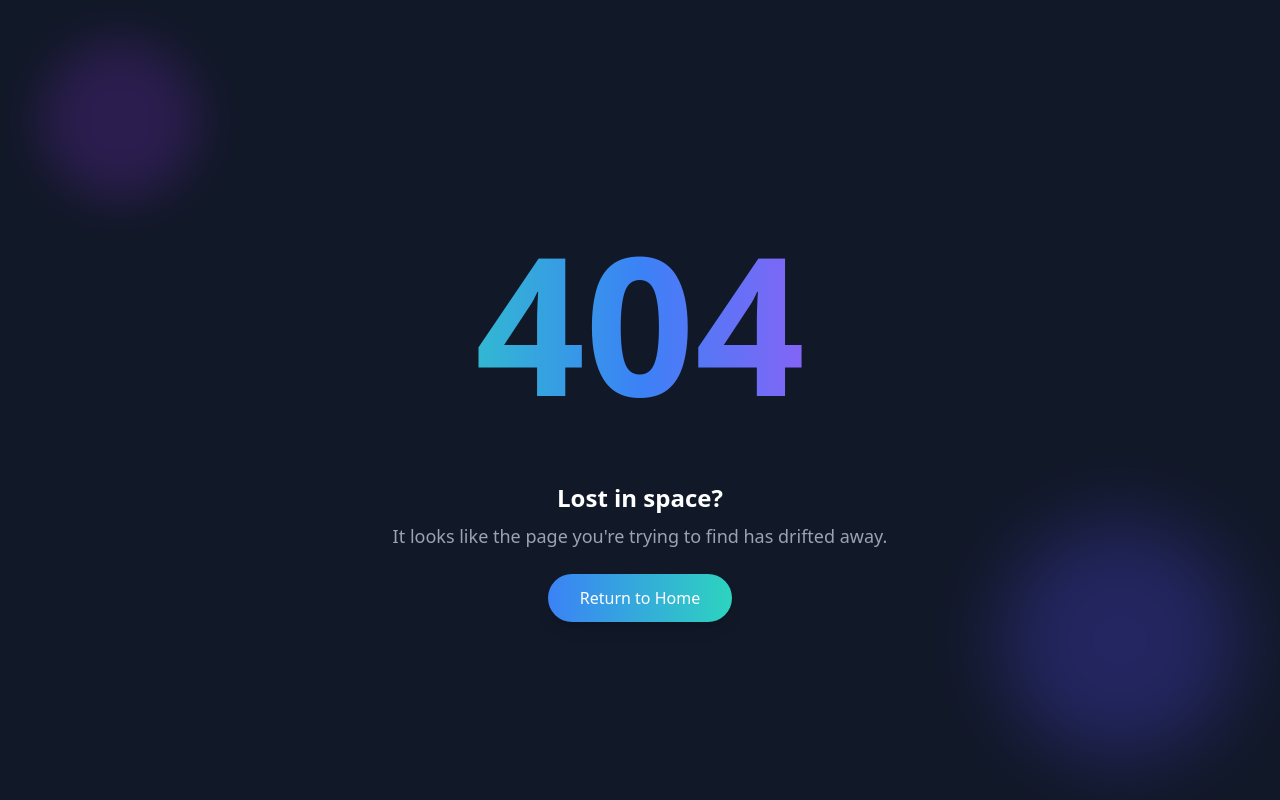
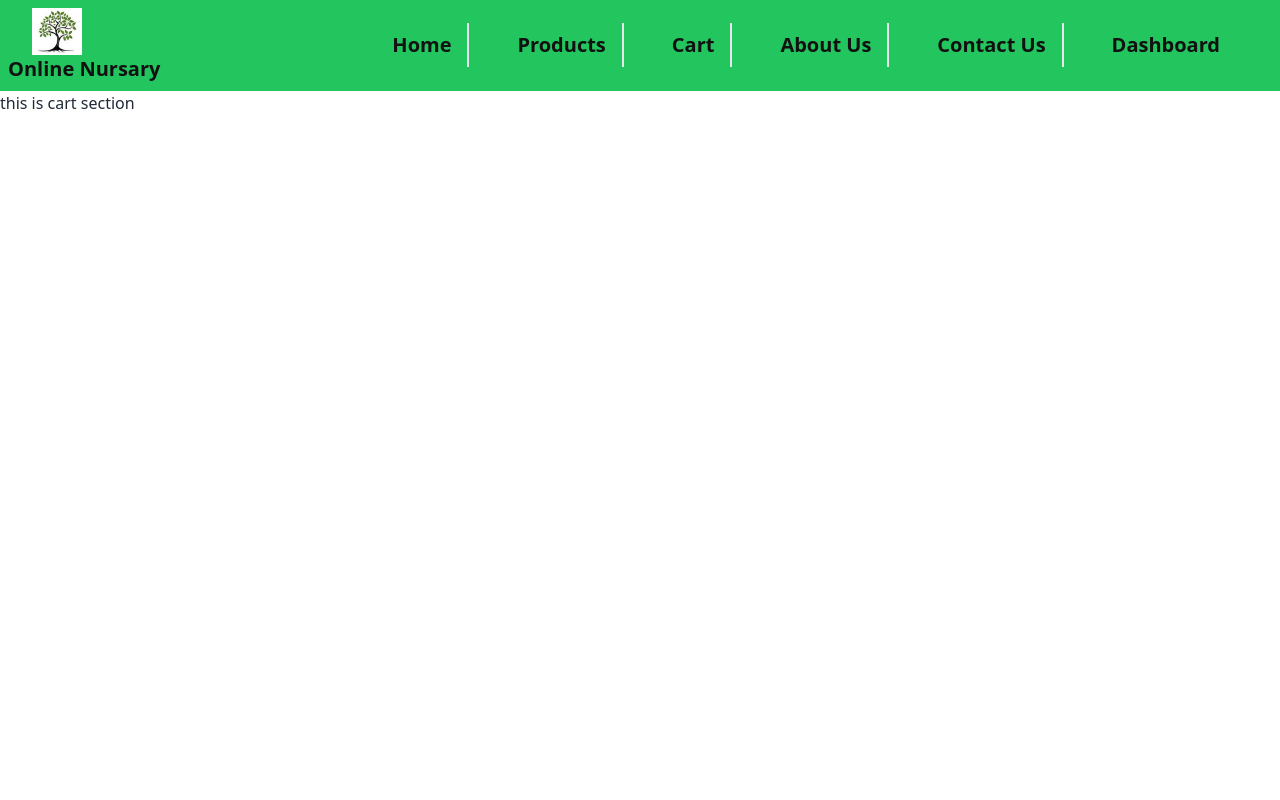
Before and after one commit to AmhjadKhan/Online-nursary-Frontend, a React (Vite) app: page /cart in a window 1280 px wide. Before the commit this address had no page. Shown: the top 800 px of the page. Built offline with nearby package versions, Linux system fonts and the light colour scheme.

Commit message:
this is cart section added

```diff
--- /dev/null
+++ b/src/pages/Cart/Cart.tsx
@@ -0,0 +1,10 @@
+
+const Cart = () => {
+  return (
+    <div>
+      <h1>this is cart section</h1>
+    </div>
+  )
+}
+
+export default Cart
--- a/src/routes/routes.tsx
+++ b/src/routes/routes.tsx
@@ -6,6 +6,7 @@ import AboutUs from "../pages/Aboutus/AboutUs"
 import Dashboard from "../pages/Dashboard/Dashboard";
 import Product from "../pages/product/Product";
 import ContactUs from "../pages/contactus/ContactUs";
+import Cart from "../pages/Cart/Cart";
 
 const router = createBrowserRouter([
     {
@@ -20,6 +21,10 @@ const router = createBrowserRouter([
         {
           path:"/products",
           element:<Product />
+        },
+        {
+          path:'/cart',
+          element:<Cart />
         },
        {
         path:'/about-us',
```
